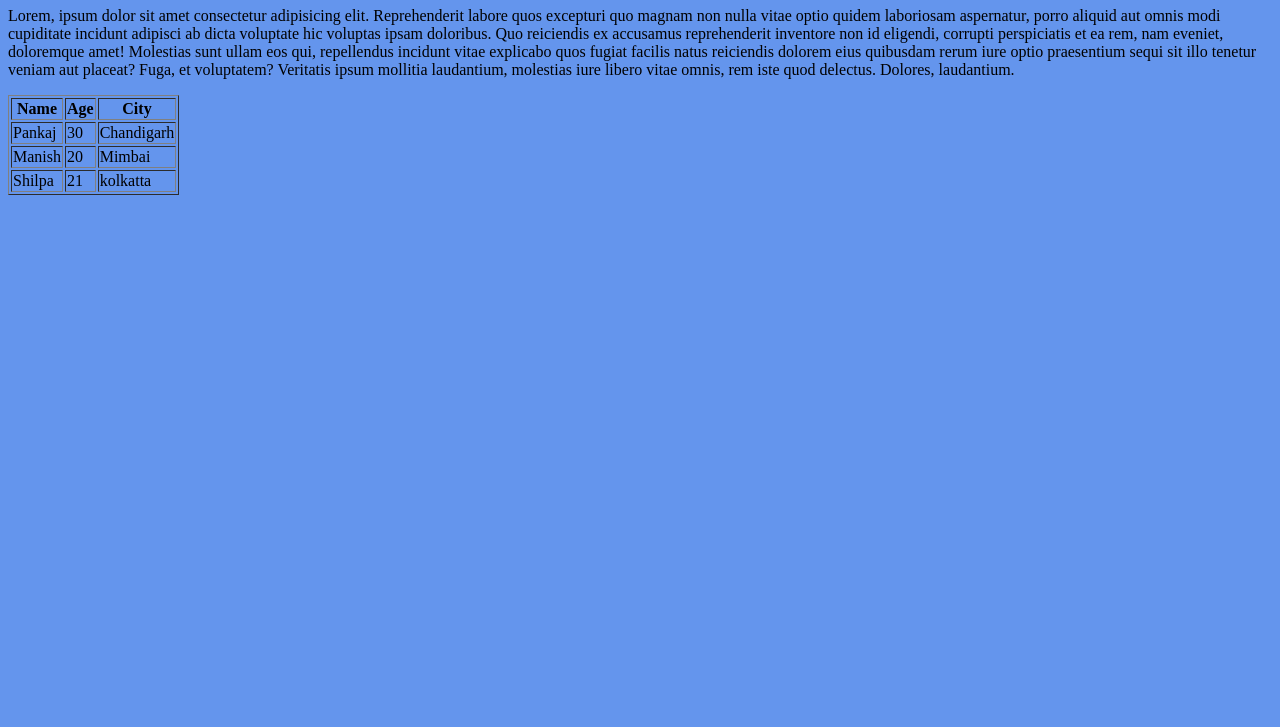
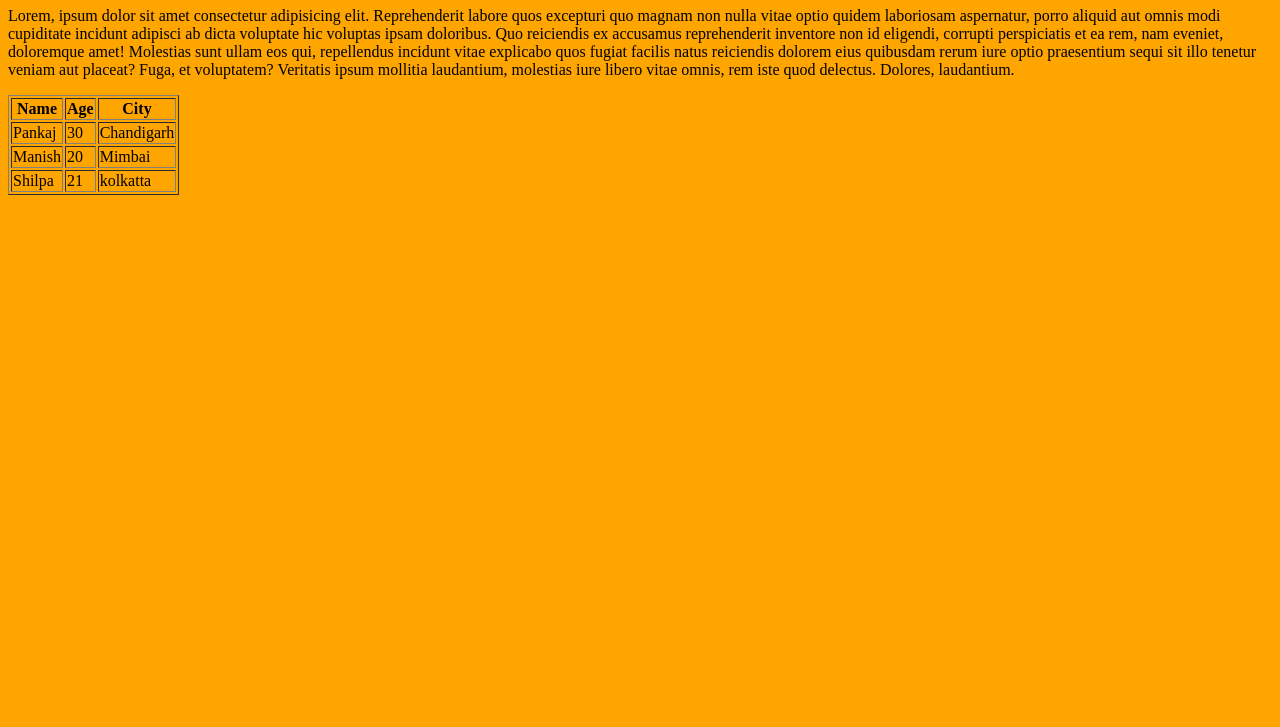
Before and after one commit to pankkap/project-1, a plain HTML site: page index.html in a window 1280 px wide. Shown: the part 73-800 px from the top of the page. Drawn offline with Linux system fonts and the light colour scheme.

Commit message:
COLOR CHANGE

```diff
--- a/style.css
+++ b/style.css
@@ -1,5 +1,5 @@
 body
 {
-    background-color: cornflowerblue;
+    background-color: orange;
 
 }
```
